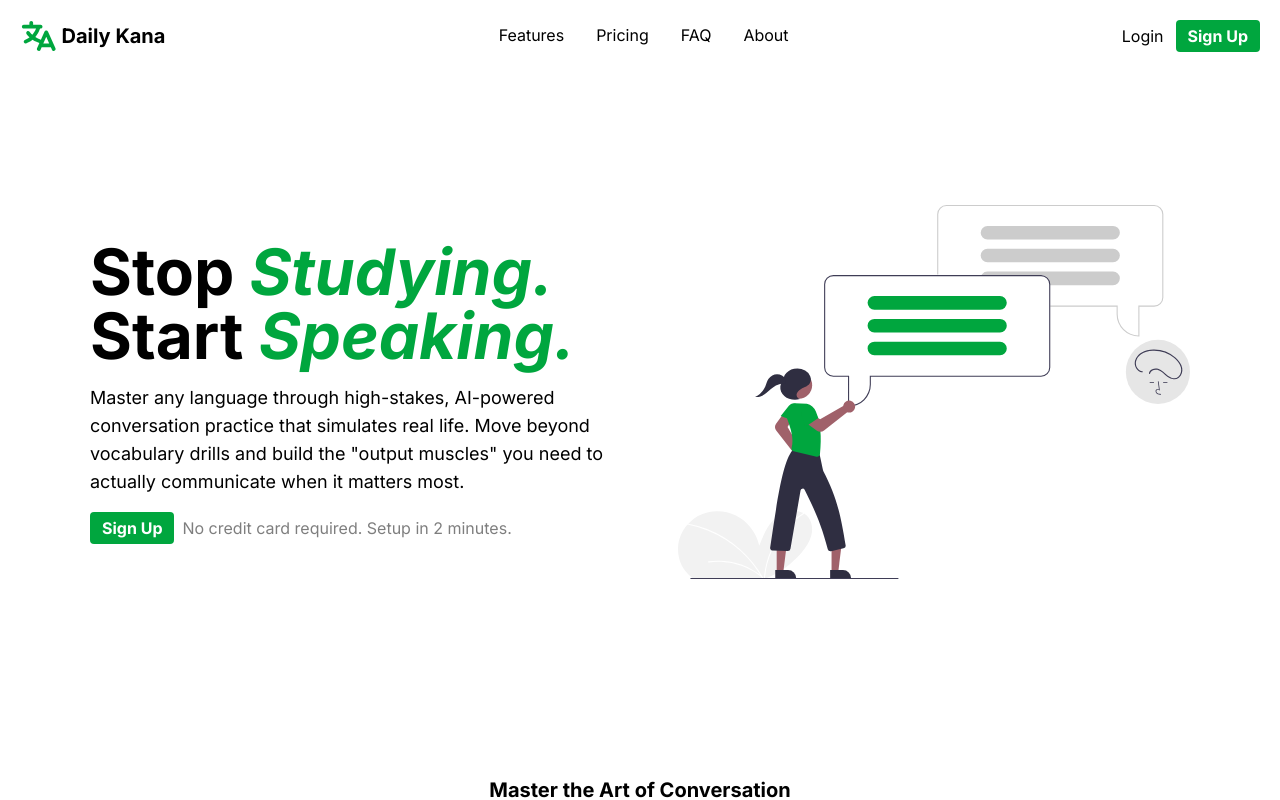
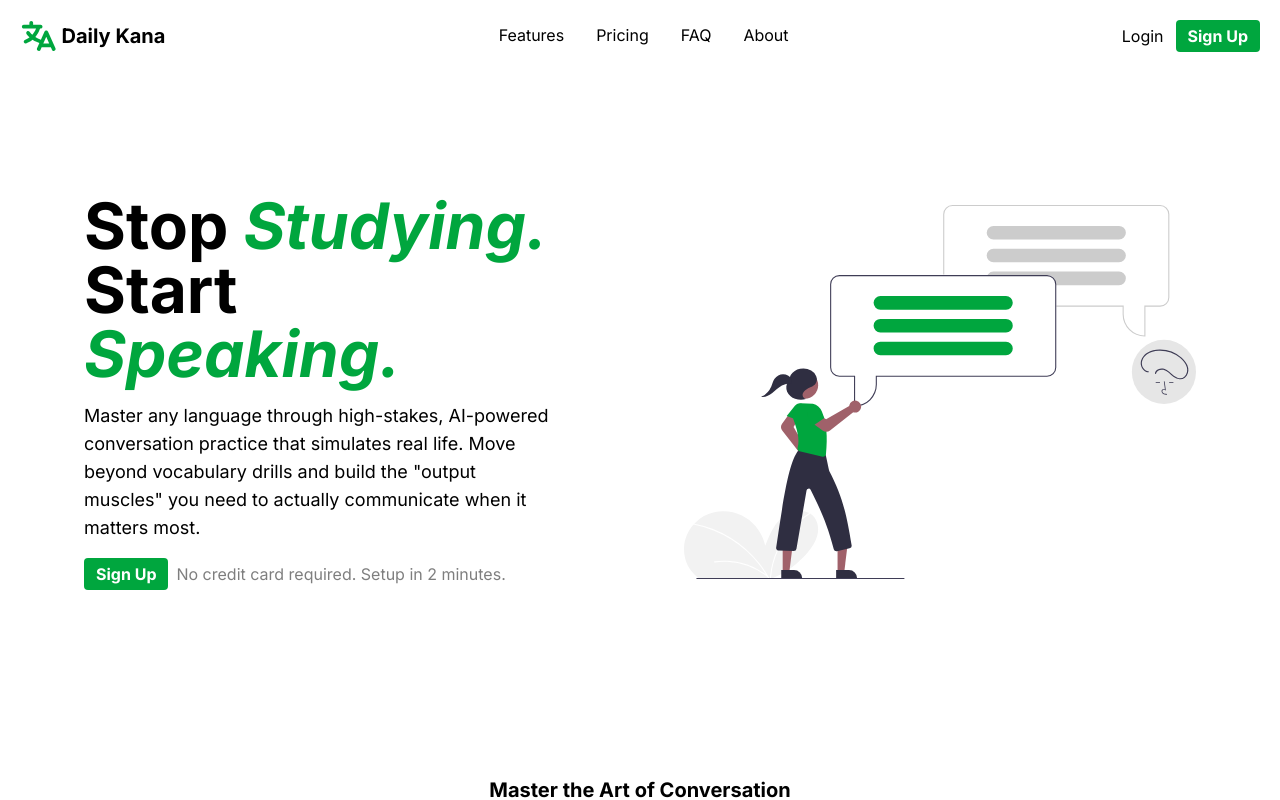
Before and after one commit to eben-vranken/daily-kana, an Angular app: page / in a window 1280 px wide. Shown: the top 800 px of the page. Built offline with nearby package versions, Linux system fonts and the light colour scheme; no server answers.

Commit message:
put hero image and text closer together

```diff
--- a/src/app/components/landing-page/landingpage.html
+++ b/src/app/components/landing-page/landingpage.html
@@ -1,6 +1,6 @@
 <main class="px-4 md:px-8 lg:px-16">
     <!-- Hero -->
-    <section class="flex lg:flex-row gap-y-16 flex-col justify-around items-center py-16">
+    <section class="flex lg:flex-row gap-y-16 lg:gap-x-32 flex-col justify-center items-center py-16">
         <!-- Text -->
         <section class="flex flex-col gap-y-4 max-w-xl text-center lg:text-left">
             <p class="font-bold text-4xl md:text-5xl lg:text-[64px]">
@@ -24,7 +24,6 @@
         <!-- Image -->
         <img src="hero.svg" alt="Language learning conversation illustration" class="md:w-lg w-full h-auto aspect-square" />
     </section>
-
     <!-- Features -->
     <section id="features" class="flex flex-col items-center py-16">
         <h1 class="font-bold text-xl text-center">Master the Art of Conversation</h1>
```
